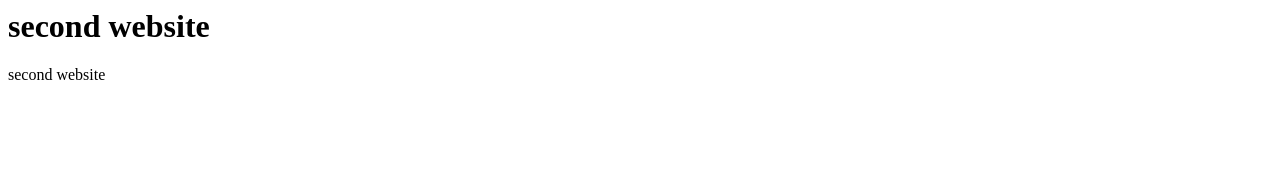
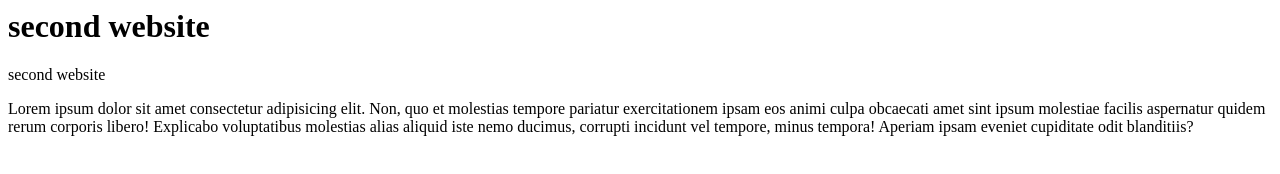
Before and after one commit to kalebisupnext/2-website-, a plain HTML site: page index.html in a window 1280 px wide. Drawn offline with Linux system fonts and the light colour scheme.

Commit message:
i added new stuff

```diff
--- a/index.html
+++ b/index.html
@@ -5,5 +5,8 @@
     <body>
         <h1>second website </h1>
         <p>second website</p>
+
+<p>Lorem ipsum dolor sit amet consectetur adipisicing elit. Non, quo et molestias tempore pariatur exercitationem ipsam eos animi culpa obcaecati amet sint ipsum molestiae facilis aspernatur quidem rerum corporis libero! Explicabo voluptatibus molestias alias aliquid iste nemo ducimus, corrupti incidunt vel tempore, minus tempora! Aperiam ipsam eveniet cupiditate odit blanditiis?</p>
+
     </body>
 </html>
```
